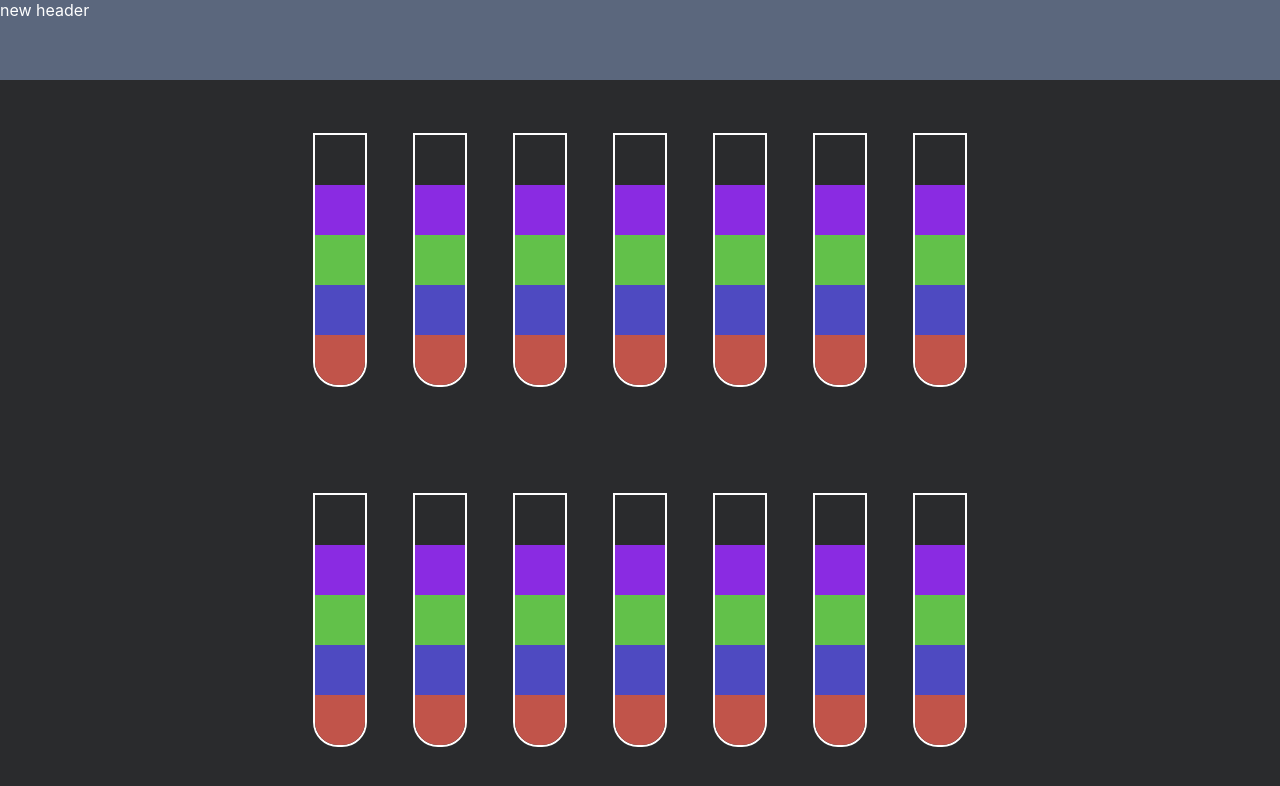
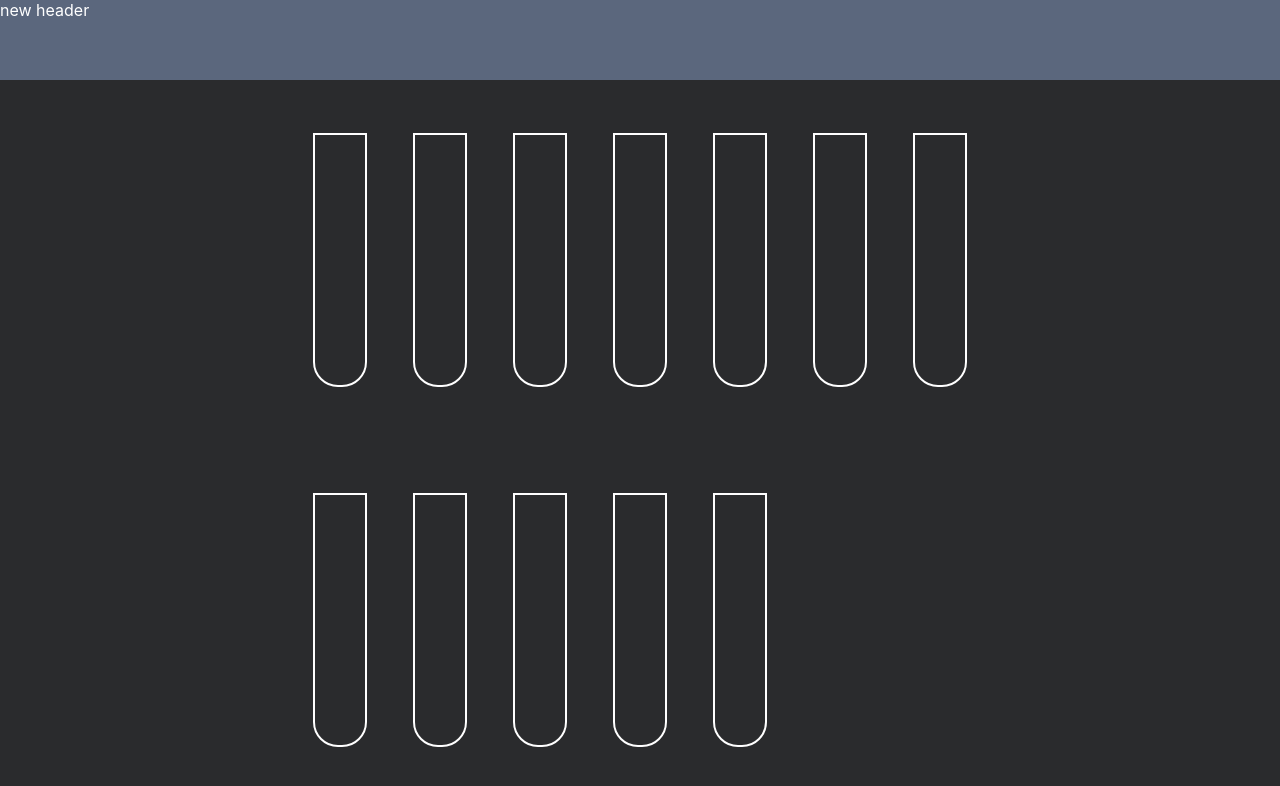
Before and after one commit to sergioivanov008/bottle-game, a React (Create React App) app: page / in a window 1280 px wide. Shown: the top 786 px of the page. Built offline with nearby package versions, Linux system fonts and the light colour scheme.

Commit message:
feat: add Types.ts

```diff
--- a/src/App.tsx
+++ b/src/App.tsx
@@ -4,16 +4,22 @@ import './App.css';
 import AppHeader from './AppHeader/AppHeader';
 import AppBody from './AppBody/AppBody';
 import { sortingFunc } from './Utils/Sorting';
+// import { colorSchemeObj } from './Utils/Constants';
+
+const colorSchemeObj = localStorage.colorSchemeObj ? localStorage.colorSchemeObj : sortingFunc();
+
+console.log('+++');
 
 function App() {
   console.log('App');
-  const curGameArr = sortingFunc();
+  // const curGameArr = sortingFunc();
 
-  console.log('curGameArr:', curGameArr);
+  console.log('curGameArr:', colorSchemeObj);
+
   return (
     <div className="App">
       <AppHeader/>
-      <AppBody/>
+      <AppBody colorScheme = {colorSchemeObj}/>
       {/* <header className="App-header">
         <img src={logo} className="App-logo" alt="logo" />
         <p>
--- a/src/AppBody/AppBody.tsx
+++ b/src/AppBody/AppBody.tsx
@@ -1,27 +1,17 @@
 import React from 'react';
 import Bottle from '../Bottle/Bottle';
-// import { sortingFunc } from '../Utils/Sorting';
 import './AppBody.css';
 
-function AppBody() {
-  // sortingFunc();
+function AppBody(props: {colorScheme: number[][]}) {
+  console.log('props.colorScheme:', props.colorScheme)
+
+  const colorSheme = props.colorScheme;
 
   return (
     <div className="AppBody">
-      <Bottle/>
-      <Bottle/>
-      <Bottle/>
-      <Bottle/>
-      <Bottle/>
-      <Bottle/>
-      <Bottle/>
-      <Bottle/>
-      <Bottle/>
-      <Bottle/>
-      <Bottle/>
-      <Bottle/>
-      <Bottle/>
-      <Bottle/>
+      {colorSheme.map((el, i) => (
+        <Bottle sheme={el} id={i}/>
+      ))}
     </div>
   );
 }
--- a/src/Bottle/Bottle.tsx
+++ b/src/Bottle/Bottle.tsx
@@ -1,17 +1,19 @@
 import React from 'react';
+import { BottleType } from '../Utils/Types';
 import Water from '../Water/Water';
 import './Bottle.css';
 
-function Bottle() {
+function Bottle(props: BottleType) {
+  console.log('props:', props);
   const clickCurBottle = () => {
     console.log('click');
   }
   return (
     <div className="Bottle" onClick={clickCurBottle}>
-      <Water color="Water1"/>
+      {/* <Water color="Water1"/>
       <Water color="Water2"/>
       <Water color="Water3"/>
-      <Water color="Water4"/>
+      <Water color="Water4"/> */}
     </div>
   );
 }
--- a/src/Utils/Constants.ts
+++ b/src/Utils/Constants.ts
@@ -1,4 +1,4 @@
 export const numColors = 12;
 export const numWaters = 4;
 
-export const colorSchemeObj: Array<Array<number>> = [];
+// export const colorSchemeObj: Array<Array<number>> = [];
--- a/src/Utils/Sorting.ts
+++ b/src/Utils/Sorting.ts
@@ -1,4 +1,4 @@
-import { colorSchemeObj, numColors, numWaters } from "./Constants";
+import { numColors, numWaters } from "./Constants";
 
 export function sortingFunc() {
   const firstArr: Array<number> = [];
--- /dev/null
+++ b/src/Utils/Types.ts
@@ -0,0 +1,4 @@
+export interface BottleType {
+  sheme: number[],
+  id: number,
+}
```
